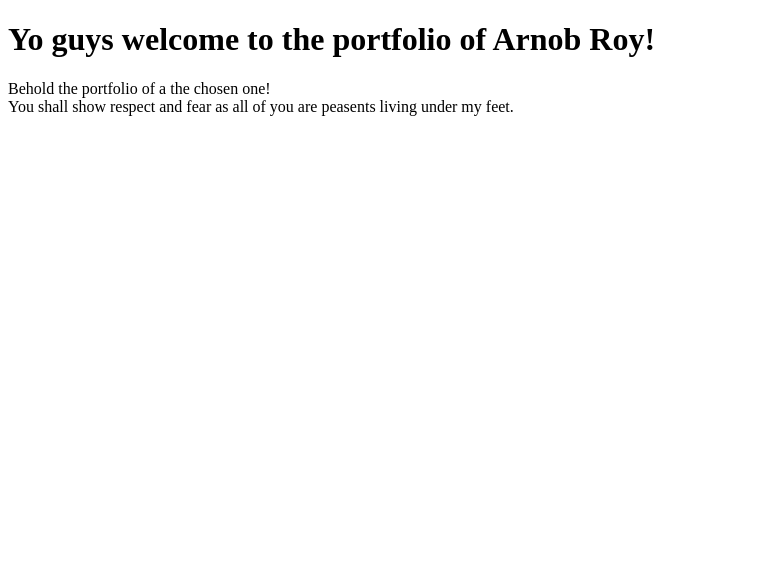
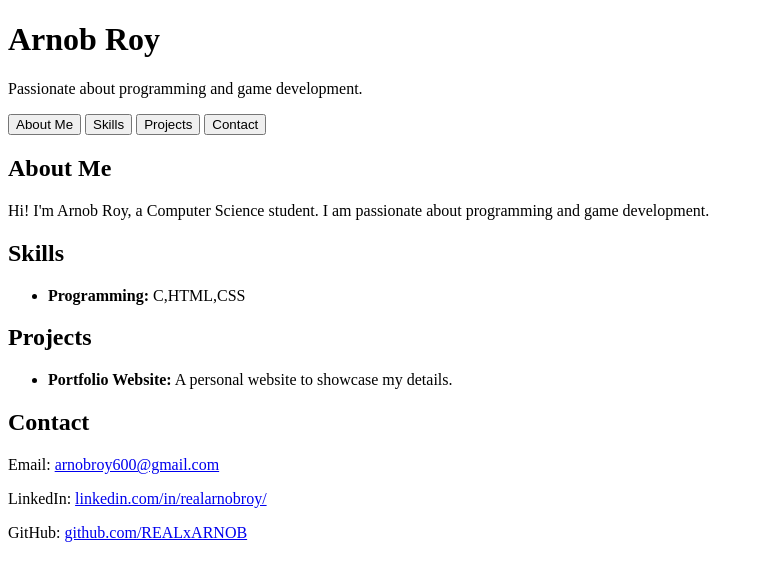
Before and after one commit to REALxARNOB/portfolio, a plain HTML site: page index.html in a window 1280 px wide. Shown: the whole page, without its empty margins (0-759 px from the left). Drawn offline with Linux system fonts and the light colour scheme.

Commit message:
Update index.html

```diff
--- a/index.html
+++ b/index.html
@@ -1,16 +1,42 @@
 <!DOCTYPE html>
 <html>
 <head>
-    <title>
-      Portfolio of the chosen one.
-    </title>
+    <title>Portfolio of Arnob Roy.</title>
 </head>
 <body>
-    <h1>
-      Yo guys welcome to the portfolio of Arnob Roy!
-    </h1>
+    <header>
+        <h1>Arnob Roy</h1>
+        <p>Passionate about programming and game development.</p>
+    </header>
+    <nav>
+        <a href="#about"><button>About Me</button></a>
+        <a href="#skills"><button>Skills</button></a>
+        <a href="#projects"><button>Projects</button></a>
+        <a href="#contact"><button>Contact</button></a>
+    </nav>
+    <section id="about">
+        <h2>About Me</h2>
         <p>
-      Behold the portfolio of a the chosen one!<br>You shall show respect and fear as all of you are peasents living under my feet.
+            Hi! I'm Arnob Roy, a Computer Science student. I am passionate about programming and game development.
         </p>
+    </section>
+    <section id="skills">
+        <h2>Skills</h2>
+        <ul>
+            <li><b>Programming:</b> C,HTML,CSS</li>
+        </ul>
+    </section>
+    <section id="projects">
+        <h2>Projects</h2>
+        <ul>
+            <li><b>Portfolio Website:</b> A personal website to showcase my details.</li>
+        </ul>
+    </section>
+    <section id="contact">
+        <h2>Contact</h2>
+        <p>Email: <a href="mailto:arnobroy600@gmail.com">arnobroy600@gmail.com</a></p>
+        <p>LinkedIn: <a href="https://www.linkedin.com/in/realarnobroy/">linkedin.com/in/realarnobroy/</a></p>
+        <p>GitHub: <a href="https://github.com/REALxARNOB">github.com/REALxARNOB</a></p>
+    </section>
 </body>
 </html>
```
Lines whose indentation alone changed are shown as unchanged.
